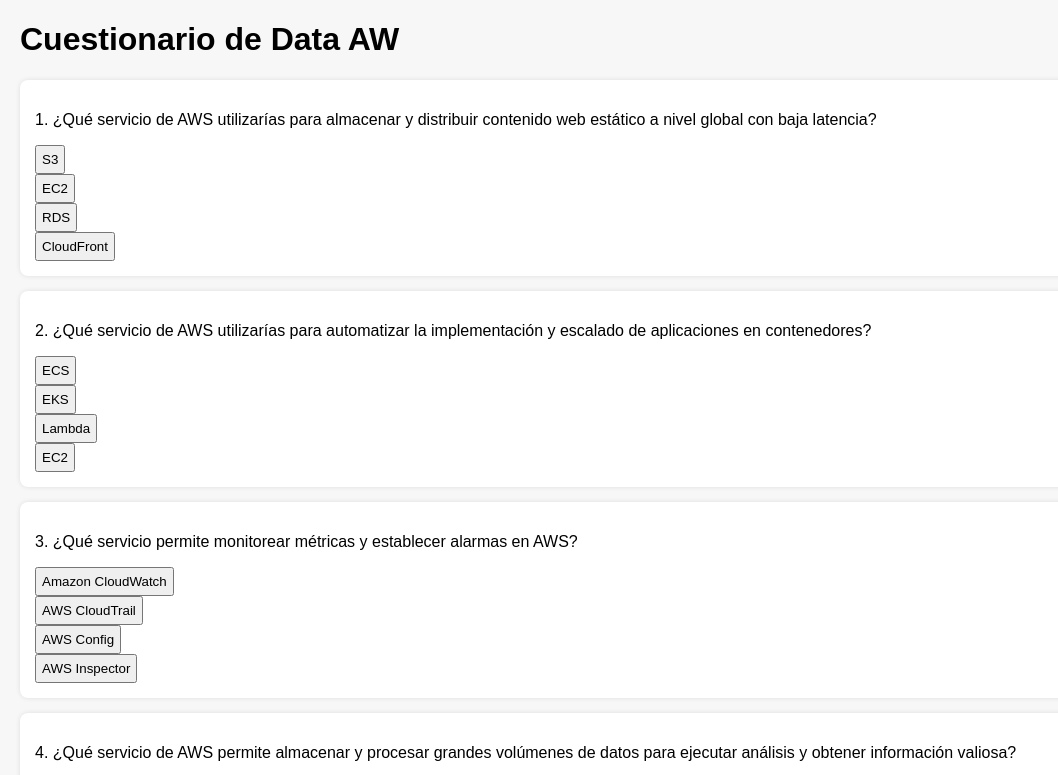
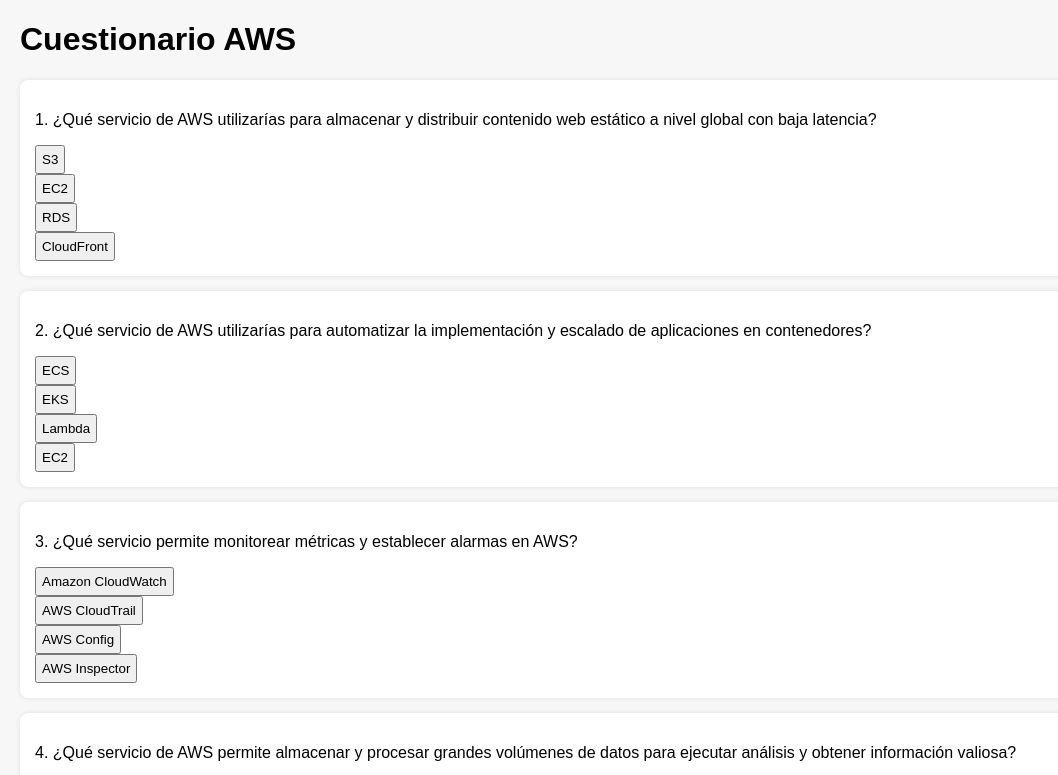
Before and after one commit to paulomercao/adobleveese, a plain HTML site: page index.html in a window 1280 px wide. Shown: the top 775 px of the page, without its empty margins (0-1058 px from the left). Drawn offline with Linux system fonts and the light colour scheme.

Commit message:
Update index.html

```diff
--- a/index.html
+++ b/index.html
@@ -13,7 +13,7 @@
   </style>
 </head>
 <body>
-  <h1>Cuestionario de Data AW</h1>
+  <h1>Cuestionario AWS</h1>
   <div id="quiz"></div>
   <script>
   const questions = [
```
